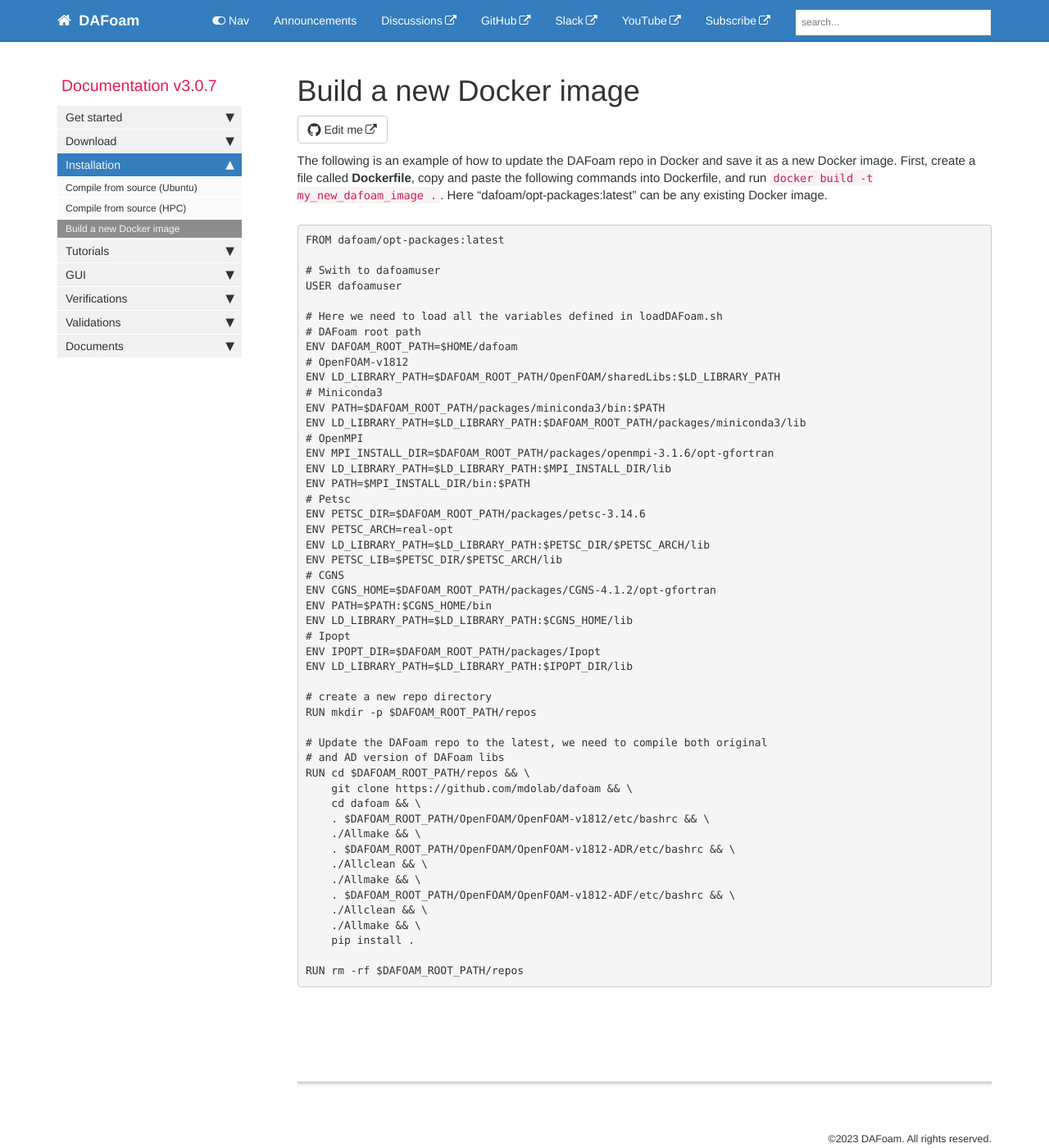
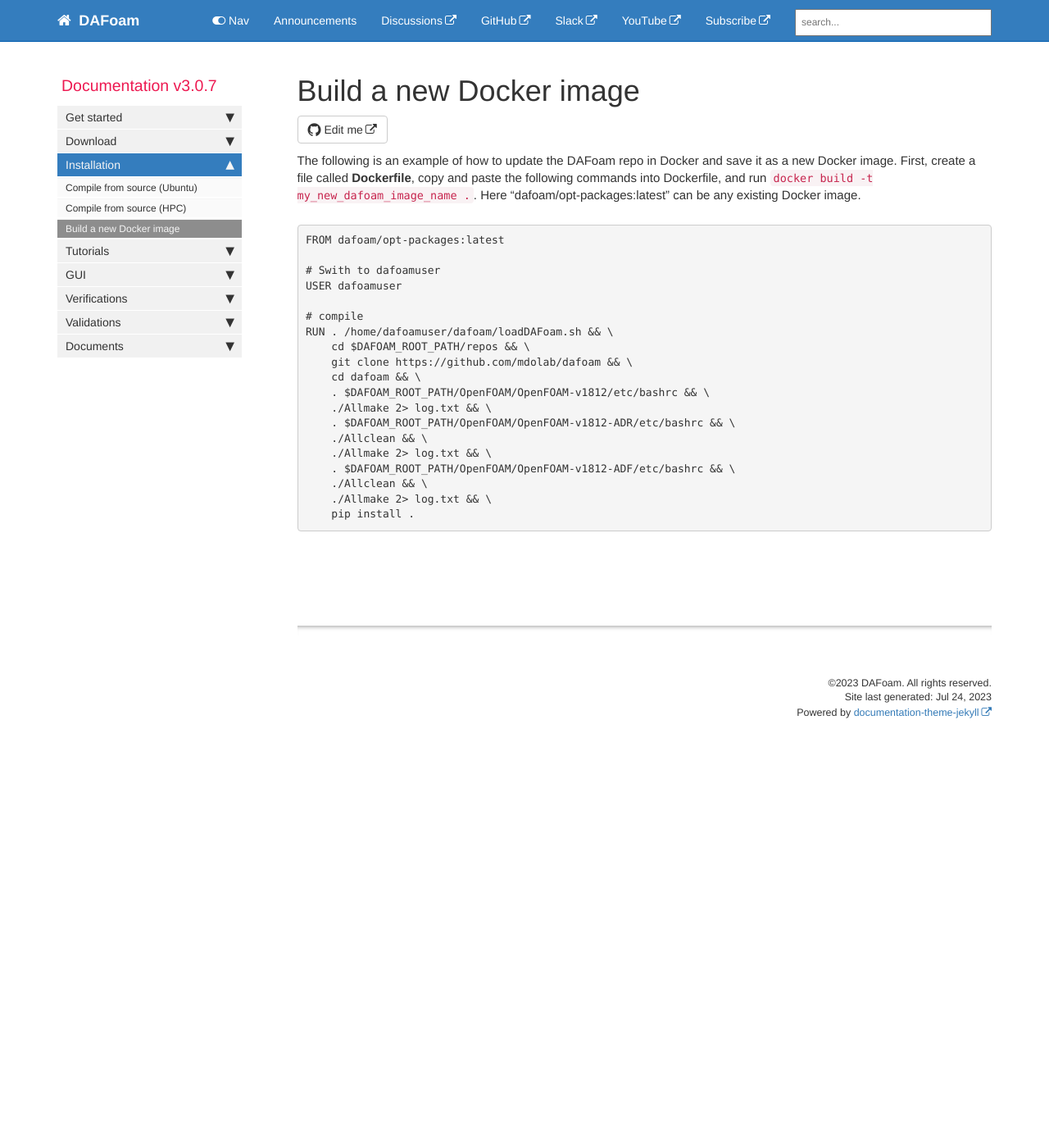
Before and after one commit to DAFoam/DAFoam.github.io, a Jekyll site: the page built from pages/mydoc/mydoc_installation_docker.md, in a window 1280 px wide and 1400 px high. Shown: the whole window at 82% size. Built offline with Jekyll 4.4.1, drawn with Linux system fonts in a browser that asks for light colours; comment, search, counter and statistics services are not loaded.

Commit message:
content update

```diff
--- a/pages/mydoc/mydoc_installation_docker.md
+++ b/pages/mydoc/mydoc_installation_docker.md
@@ -7,7 +7,7 @@ permalink: mydoc_installation_docker.html
 folder: mydoc
 ---
 
-The following is an example of how to update the DAFoam repo in Docker and save it as a new Docker image. First, create a file called **Dockerfile**, copy and paste the following commands into Dockerfile, and run `docker build -t my_new_dafoam_image .`. Here "dafoam/opt-packages:latest" can be any existing Docker image.
+The following is an example of how to update the DAFoam repo in Docker and save it as a new Docker image. First, create a file called **Dockerfile**, copy and paste the following commands into Dockerfile, and run `docker build -t my_new_dafoam_image_name .`. Here "dafoam/opt-packages:latest" can be any existing Docker image.
 
 <pre>
 FROM dafoam/opt-packages:latest
@@ -15,50 +15,20 @@ FROM dafoam/opt-packages:latest
 # Swith to dafoamuser
 USER dafoamuser
 
-# Here we need to load all the variables defined in loadDAFoam.sh
-# DAFoam root path
-ENV DAFOAM_ROOT_PATH=$HOME/dafoam
-# OpenFOAM-v1812
-ENV LD_LIBRARY_PATH=$DAFOAM_ROOT_PATH/OpenFOAM/sharedLibs:$LD_LIBRARY_PATH
-# Miniconda3
-ENV PATH=$DAFOAM_ROOT_PATH/packages/miniconda3/bin:$PATH
-ENV LD_LIBRARY_PATH=$LD_LIBRARY_PATH:$DAFOAM_ROOT_PATH/packages/miniconda3/lib
-# OpenMPI
-ENV MPI_INSTALL_DIR=$DAFOAM_ROOT_PATH/packages/openmpi-3.1.6/opt-gfortran
-ENV LD_LIBRARY_PATH=$LD_LIBRARY_PATH:$MPI_INSTALL_DIR/lib
-ENV PATH=$MPI_INSTALL_DIR/bin:$PATH
-# Petsc
-ENV PETSC_DIR=$DAFOAM_ROOT_PATH/packages/petsc-3.14.6
-ENV PETSC_ARCH=real-opt
-ENV LD_LIBRARY_PATH=$LD_LIBRARY_PATH:$PETSC_DIR/$PETSC_ARCH/lib
-ENV PETSC_LIB=$PETSC_DIR/$PETSC_ARCH/lib
-# CGNS
-ENV CGNS_HOME=$DAFOAM_ROOT_PATH/packages/CGNS-4.1.2/opt-gfortran
-ENV PATH=$PATH:$CGNS_HOME/bin
-ENV LD_LIBRARY_PATH=$LD_LIBRARY_PATH:$CGNS_HOME/lib
-# Ipopt
-ENV IPOPT_DIR=$DAFOAM_ROOT_PATH/packages/Ipopt
-ENV LD_LIBRARY_PATH=$LD_LIBRARY_PATH:$IPOPT_DIR/lib
-
-# create a new repo directory
-RUN mkdir -p $DAFOAM_ROOT_PATH/repos
-
-# Update the DAFoam repo to the latest, we need to compile both original
-# and AD version of DAFoam libs
-RUN cd $DAFOAM_ROOT_PATH/repos && \
+# compile
+RUN . /home/dafoamuser/dafoam/loadDAFoam.sh && \
+    cd $DAFOAM_ROOT_PATH/repos && \
     git clone https://github.com/mdolab/dafoam && \
     cd dafoam && \
     . $DAFOAM_ROOT_PATH/OpenFOAM/OpenFOAM-v1812/etc/bashrc && \
-    ./Allmake && \
+    ./Allmake 2> log.txt && \
     . $DAFOAM_ROOT_PATH/OpenFOAM/OpenFOAM-v1812-ADR/etc/bashrc && \
     ./Allclean && \
-    ./Allmake && \
+    ./Allmake 2> log.txt && \
     . $DAFOAM_ROOT_PATH/OpenFOAM/OpenFOAM-v1812-ADF/etc/bashrc && \
     ./Allclean && \
-    ./Allmake && \
+    ./Allmake 2> log.txt && \
     pip install .
-
-RUN rm -rf $DAFOAM_ROOT_PATH/repos
 </pre>
 
 {% include links.html %}
```
